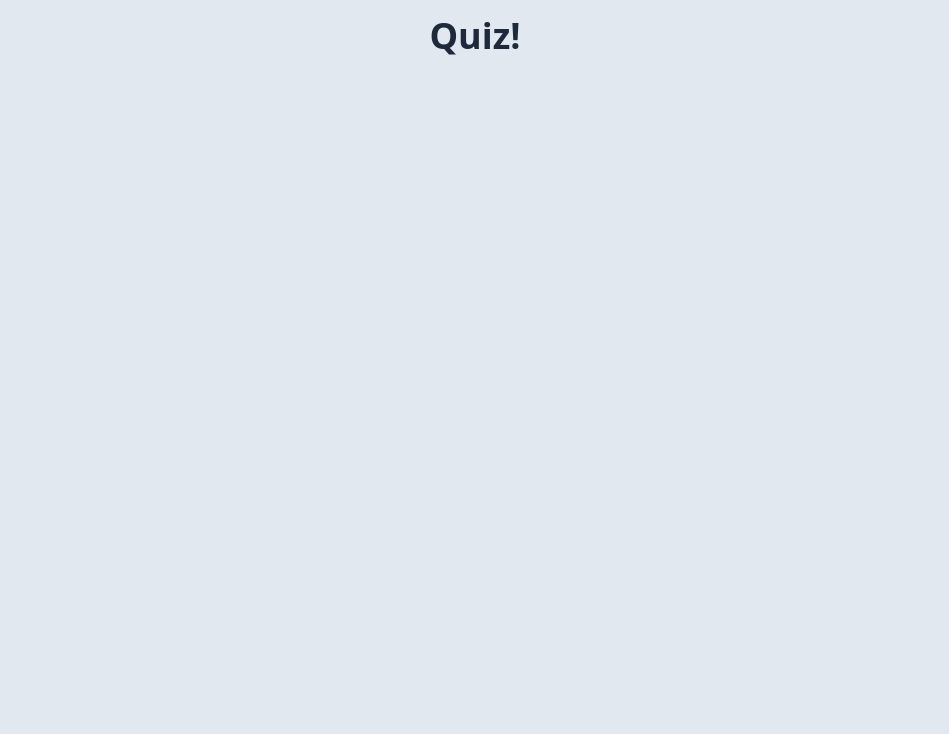
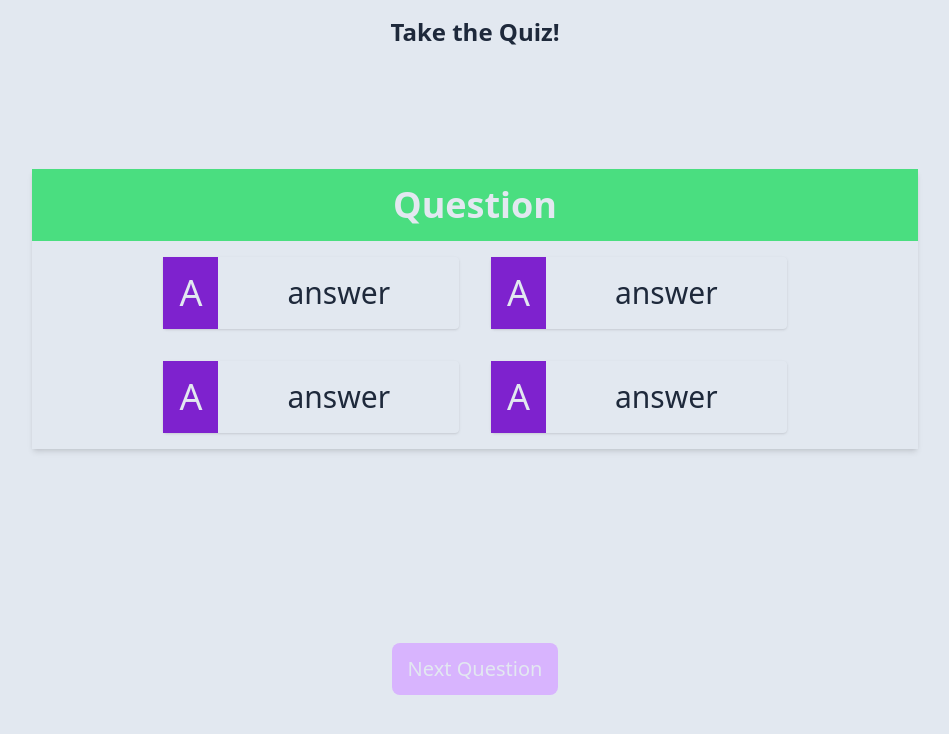
Before and after one commit to mreleftheros/react-quiz, a React (Create React App) app: page / in a window 1280 px wide. Shown: the top 734 px of the page, without its empty margins (165-1114 px from the left). Built offline with nearby package versions, Linux system fonts and the light colour scheme.

Commit message:
Mount and style components

```diff
--- a/src/components/Answer.jsx
+++ b/src/components/Answer.jsx
@@ -1,7 +1,10 @@
 const Answer = () => {
   return (
-    <div>
-      <h2>Answer</h2>
+    <div className="basis-1/3 m-4 shadow text-slate-800 flex rounded">
+      <div className="bg-purple-700 text-slate-200 p-4 text-4xl">A</div>
+      <h2 className="flex-auto p-4 text-3xl flex justify-center items-center">
+          answer
+      </h2>
     </div>
   );
 };
--- /dev/null
+++ b/src/components/Button.jsx
@@ -0,0 +1,22 @@
+const Button = ({ type, isDisabled }) => {
+  const btnClass = isDisabled
+    ? "bg-purple-300"
+    : "bg-purple-700 hover:opacity-90 transition-opacity duration-150 ease-out";
+
+  return (
+    <button
+      className={`text-slate-200 cursor-pointer px-4 py-3 rounded-lg text-xl ${btnClass}`}
+      type={type}
+      disabled={isDisabled}
+    >
+      Next Question
+    </button>
+  );
+};
+
+Button.defaultProps = {
+  type: "submit",
+  isDisabled: true
+};
+
+export default Button;
--- a/src/components/Question.jsx
+++ b/src/components/Question.jsx
@@ -1,7 +1,17 @@
+import Answer from "./Answer";
+
 const Question = () => {
   return (
-    <div>
-      <h2>Question</h2>
+    <div className="text-center shadow-md">
+      <h2 className="bg-green-400 text-slate-200 text-4xl font-bold p-4">
+        Question
+      </h2>
+      <div className="flex flex-wrap justify-center">
+        <Answer />
+        <Answer />
+        <Answer />
+        <Answer />
+      </div>
     </div>
   );
 };
--- a/src/components/Quiz.jsx
+++ b/src/components/Quiz.jsx
@@ -1,9 +1,16 @@
+import Button from "./Button";
+import Question from "./Question";
+
 const Quiz = () => {
   return (
-    <div className="w-3/4 min-h-screen shadow-xl mx-auto p-2">
-      <h2 className="text-center mb-4 text-4xl p-2 font-bold text-slate-800">
-        Quiz!
+    <div className="w-3/4 min-h-screen shadow-xl mx-auto p-2 flex flex-col">
+      <h2 className="text-center mb-4 p-2 text-2xl font-bold text-slate-800">
+        Take the Quiz!
       </h2>
+      <div className="flex flex-col justify-around items-center flex-auto">
+        <Question />
+        <Button />
+      </div>
     </div>
   );
 };
--- a/src/index.css
+++ b/src/index.css
@@ -426,6 +426,54 @@ Ensure the default browser behavior of the `hidden` attribute.
   --tw-ring-shadow: 0 0 #0000;
   --tw-shadow: 0 0 #0000;
   --tw-shadow-colored: 0 0 #0000;
+  --tw-blur: var(--tw-empty,/*!*/ /*!*/);
+  --tw-brightness: var(--tw-empty,/*!*/ /*!*/);
+  --tw-contrast: var(--tw-empty,/*!*/ /*!*/);
+  --tw-grayscale: var(--tw-empty,/*!*/ /*!*/);
+  --tw-hue-rotate: var(--tw-empty,/*!*/ /*!*/);
+  --tw-invert: var(--tw-empty,/*!*/ /*!*/);
+  --tw-saturate: var(--tw-empty,/*!*/ /*!*/);
+  --tw-sepia: var(--tw-empty,/*!*/ /*!*/);
+  --tw-drop-shadow: var(--tw-empty,/*!*/ /*!*/);
+  --tw-filter: var(--tw-blur) var(--tw-brightness) var(--tw-contrast) var(--tw-grayscale) var(--tw-hue-rotate) var(--tw-invert) var(--tw-saturate) var(--tw-sepia) var(--tw-drop-shadow);
+}
+
+.container {
+  width: 100%;
+}
+
+@media (min-width: 640px) {
+  .container {
+    max-width: 640px;
+  }
+}
+
+@media (min-width: 768px) {
+  .container {
+    max-width: 768px;
+  }
+}
+
+@media (min-width: 1024px) {
+  .container {
+    max-width: 1024px;
+  }
+}
+
+@media (min-width: 1280px) {
+  .container {
+    max-width: 1280px;
+  }
+}
+
+@media (min-width: 1536px) {
+  .container {
+    max-width: 1536px;
+  }
+}
+
+.m-4 {
+  margin: 1rem;
 }
 
 .mx-auto {
@@ -437,12 +485,102 @@ Ensure the default browser behavior of the `hidden` attribute.
   margin-bottom: 1rem;
 }
 
+.block {
+  display: block;
+}
+
+.inline-block {
+  display: inline-block;
+}
+
+.flex {
+  display: flex;
+}
+
+.h-full {
+  height: 100%;
+}
+
+.h-screen {
+  height: 100vh;
+}
+
 .min-h-screen {
   min-height: 100vh;
 }
 
+.min-h-full {
+  min-height: 100%;
+}
+
 .w-3\/4 {
   width: 75%;
+}
+
+.w-auto {
+  width: auto;
+}
+
+.flex-1 {
+  flex: 1 1 0%;
+}
+
+.flex-auto {
+  flex: 1 1 auto;
+}
+
+.basis-1\/2 {
+  flex-basis: 50%;
+}
+
+.basis-1\/3 {
+  flex-basis: 33.333333%;
+}
+
+.cursor-pointer {
+  cursor: pointer;
+}
+
+.flex-col {
+  flex-direction: column;
+}
+
+.flex-wrap {
+  flex-wrap: wrap;
+}
+
+.items-center {
+  align-items: center;
+}
+
+.justify-center {
+  justify-content: center;
+}
+
+.justify-around {
+  justify-content: space-around;
+}
+
+.gap-12 {
+  gap: 3rem;
+}
+
+.rounded-lg {
+  border-radius: 0.5rem;
+}
+
+.rounded {
+  border-radius: 0.25rem;
+}
+
+.bg-slate-200 {
+  --tw-bg-opacity: 1;
+  background-color: rgb(226 232 240 / var(--tw-bg-opacity));
+}
+
+.bg-purple-600 {
+  --tw-bg-opacity: 1;
+  background-color: rgb(147 51 234 / var(--tw-bg-opacity));
 }
 
 .bg-red-400 {
@@ -450,26 +588,55 @@ Ensure the default browser behavior of the `hidden` attribute.
   background-color: rgb(248 113 113 / var(--tw-bg-opacity));
 }
 
-.bg-slate-300 {
+.bg-green-400 {
   --tw-bg-opacity: 1;
-  background-color: rgb(203 213 225 / var(--tw-bg-opacity));
+  background-color: rgb(74 222 128 / var(--tw-bg-opacity));
 }
 
-.bg-slate-200 {
+.bg-purple-800 {
   --tw-bg-opacity: 1;
-  background-color: rgb(226 232 240 / var(--tw-bg-opacity));
+  background-color: rgb(107 33 168 / var(--tw-bg-opacity));
+}
+
+.bg-purple-400 {
+  --tw-bg-opacity: 1;
+  background-color: rgb(192 132 252 / var(--tw-bg-opacity));
+}
+
+.bg-purple-700 {
+  --tw-bg-opacity: 1;
+  background-color: rgb(126 34 206 / var(--tw-bg-opacity));
+}
+
+.bg-purple-300 {
+  --tw-bg-opacity: 1;
+  background-color: rgb(216 180 254 / var(--tw-bg-opacity));
 }
 
 .p-2 {
   padding: 0.5rem;
 }
 
-.p-3 {
-  padding: 0.75rem;
+.p-4 {
+  padding: 1rem;
+}
+
+.px-4 {
+  padding-left: 1rem;
+  padding-right: 1rem;
+}
+
+.py-3 {
+  padding-top: 0.75rem;
+  padding-bottom: 0.75rem;
 }
 
 .text-center {
   text-align: center;
+}
+
+.align-middle {
+  vertical-align: middle;
 }
 
 .text-4xl {
@@ -477,13 +644,27 @@ Ensure the default browser behavior of the `hidden` attribute.
   line-height: 2.5rem;
 }
 
+.text-xl {
+  font-size: 1.25rem;
+  line-height: 1.75rem;
+}
+
+.text-2xl {
+  font-size: 1.5rem;
+  line-height: 2rem;
+}
+
+.text-3xl {
+  font-size: 1.875rem;
+  line-height: 2.25rem;
+}
+
 .font-bold {
   font-weight: 700;
 }
 
-.text-slate-900 {
-  --tw-text-opacity: 1;
-  color: rgb(15 23 42 / var(--tw-text-opacity));
+.font-medium {
+  font-weight: 500;
 }
 
 .text-slate-800 {
@@ -491,8 +672,58 @@ Ensure the default browser behavior of the `hidden` attribute.
   color: rgb(30 41 59 / var(--tw-text-opacity));
 }
 
+.text-slate-200 {
+  --tw-text-opacity: 1;
+  color: rgb(226 232 240 / var(--tw-text-opacity));
+}
+
+.text-green-400 {
+  --tw-text-opacity: 1;
+  color: rgb(74 222 128 / var(--tw-text-opacity));
+}
+
+.text-slate-500 {
+  --tw-text-opacity: 1;
+  color: rgb(100 116 139 / var(--tw-text-opacity));
+}
+
 .shadow-xl {
   --tw-shadow: 0 20px 25px -5px rgb(0 0 0 / 0.1), 0 8px 10px -6px rgb(0 0 0 / 0.1);
   --tw-shadow-colored: 0 20px 25px -5px var(--tw-shadow-color), 0 8px 10px -6px var(--tw-shadow-color);
   box-shadow: var(--tw-ring-offset-shadow, 0 0 #0000), var(--tw-ring-shadow, 0 0 #0000), var(--tw-shadow);
 }
+
+.shadow {
+  --tw-shadow: 0 1px 3px 0 rgb(0 0 0 / 0.1), 0 1px 2px -1px rgb(0 0 0 / 0.1);
+  --tw-shadow-colored: 0 1px 3px 0 var(--tw-shadow-color), 0 1px 2px -1px var(--tw-shadow-color);
+  box-shadow: var(--tw-ring-offset-shadow, 0 0 #0000), var(--tw-ring-shadow, 0 0 #0000), var(--tw-shadow);
+}
+
+.shadow-md {
+  --tw-shadow: 0 4px 6px -1px rgb(0 0 0 / 0.1), 0 2px 4px -2px rgb(0 0 0 / 0.1);
+  --tw-shadow-colored: 0 4px 6px -1px var(--tw-shadow-color), 0 2px 4px -2px var(--tw-shadow-color);
+  box-shadow: var(--tw-ring-offset-shadow, 0 0 #0000), var(--tw-ring-shadow, 0 0 #0000), var(--tw-shadow);
+}
+
+.filter {
+  -webkit-filter: var(--tw-filter);
+          filter: var(--tw-filter);
+}
+
+.transition-opacity {
+  transition-property: opacity;
+  transition-timing-function: cubic-bezier(0.4, 0, 0.2, 1);
+  transition-duration: 150ms;
+}
+
+.duration-150 {
+  transition-duration: 150ms;
+}
+
+.ease-out {
+  transition-timing-function: cubic-bezier(0, 0, 0.2, 1);
+}
+
+.hover\:opacity-90:hover {
+  opacity: 0.9;
+}
```
Also changed, not shown: src/data/quiz.js (added, +37 -0 lines).
